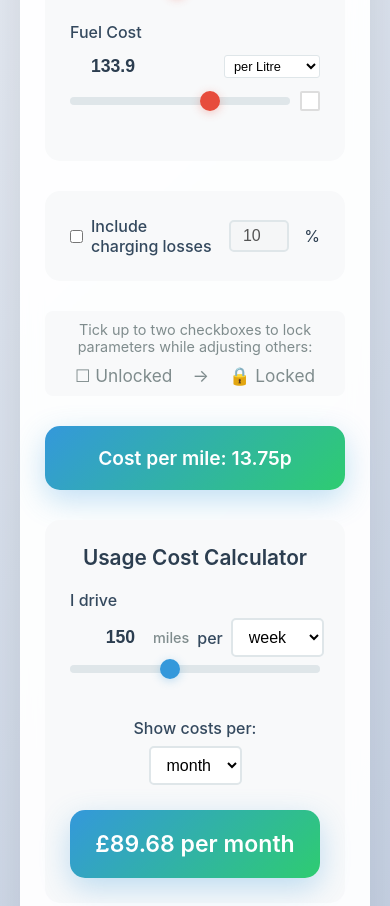
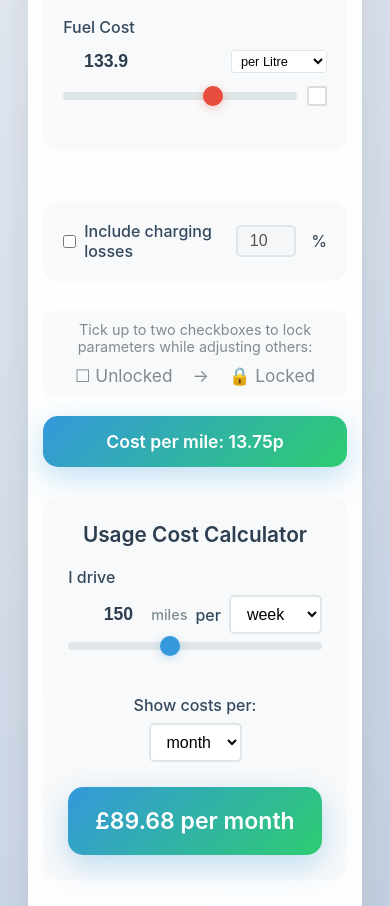
Before and after one commit to citi94/evcompare, a plain HTML site: page index.html in a window 390 px wide. Shown: the part 751-1657 px from the top of the page. Drawn offline with Linux system fonts and the light colour scheme.

Commit message:
Container Size

```diff
--- a/index.html
+++ b/index.html
@@ -317,6 +317,7 @@
         @media (max-width: 768px) {
             .calculator-grid {
                 grid-template-columns: 1fr;
+                gap: 20px;
             }
 
             h1 {
@@ -324,7 +325,34 @@
             }
 
             .container {
-                padding: 25px;
+                padding: 15px;
+                margin: 10px;
+                max-width: calc(100vw - 20px);
+            }
+
+            .section {
+                padding: 20px;
+                margin-bottom: 20px;
+            }
+
+            .options-section {
+                padding: 20px;
+            }
+
+            .usage-calculator {
+                padding: 20px;
+                margin: 20px 0;
+            }
+
+            .equivalence-display {
+                padding: 15px;
+                margin-top: 20px;
+                font-size: 1.1em;
+            }
+
+            .lock-explanation {
+                padding: 15px;
+                margin: 20px 0;
             }
         }
 
```
